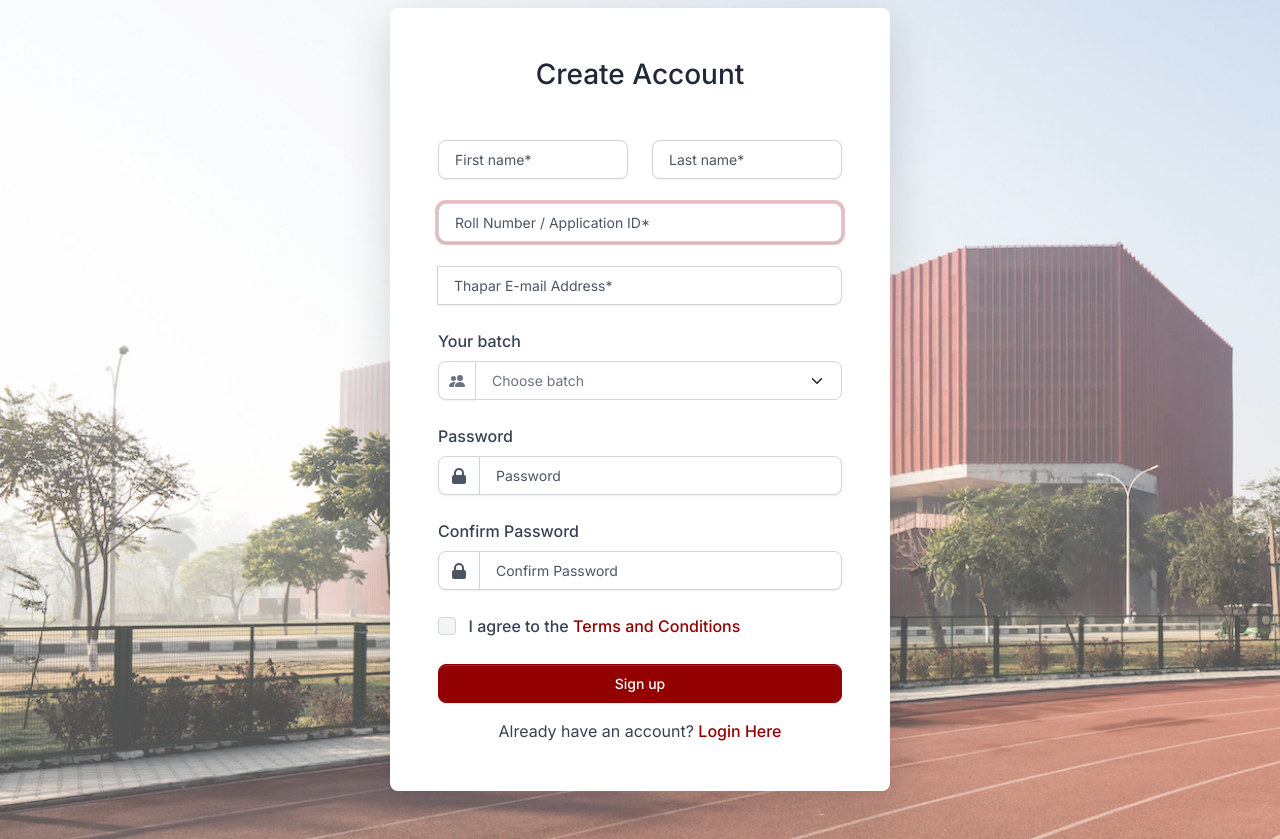
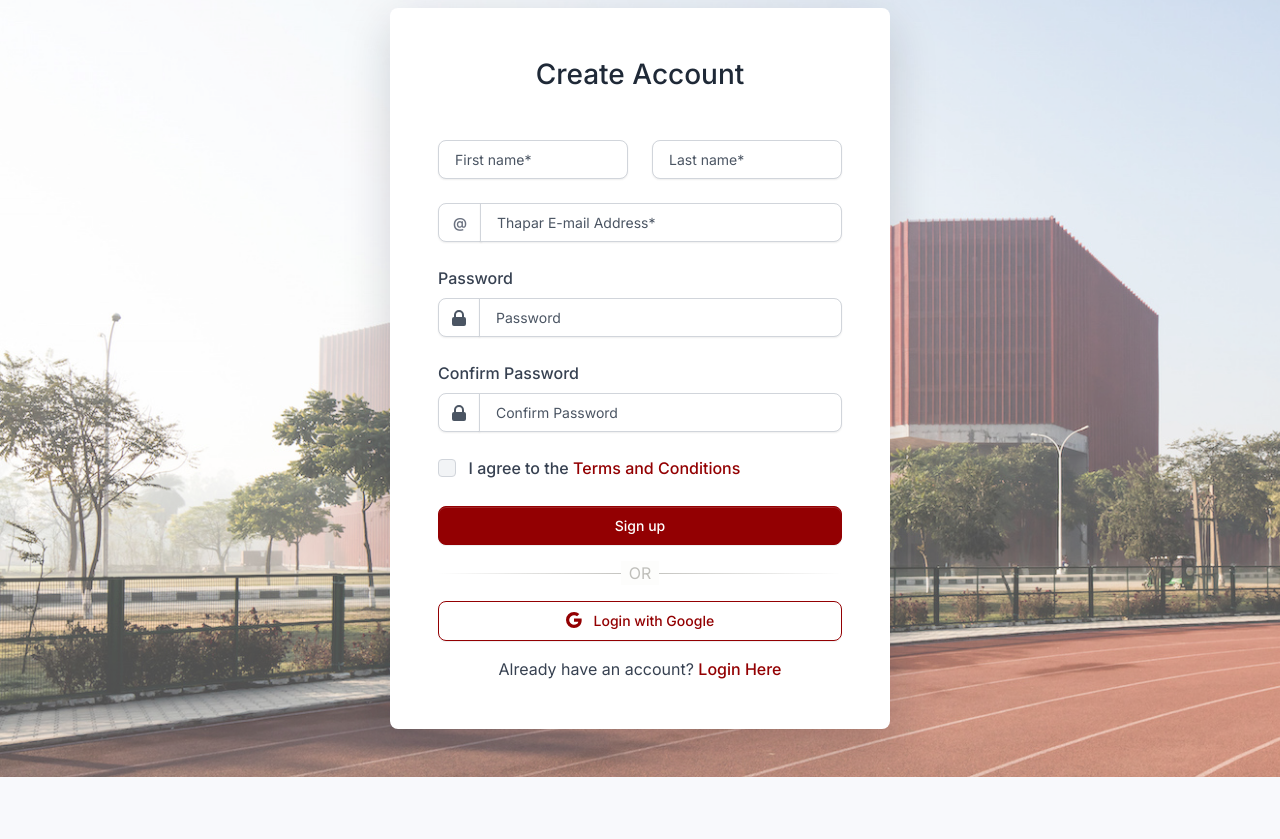
Before and after one commit to MagnumDingusEdu/capstone, a Django app: page /sign-up/ in a window 1280 px wide. Shown: the part 191-1030 px from the top of the page. After the commit the page ends 968 px from the top, so only its background shows below. Run offline with Django 4.2, Linux system fonts and the light colour scheme; some libraries are stand-ins or nearby versions.

Commit message:
Add google login

```diff
--- a/accounts/views.py
+++ b/accounts/views.py
@@ -3,7 +3,7 @@ from django.contrib.auth import authenticate, login
 from django.db import transaction
 from django.shortcuts import redirect
 from django.views.generic import TemplateView
-from .models import UserAccount, Batch, Student
+from .models import UserAccount, Student
 
 
 class SignInView(TemplateView):
@@ -40,18 +40,11 @@ class SignInView(TemplateView):
 class SignUpView(TemplateView):
     template_name = "pages/sign-up.html"
 
-    def get_context_data(self, **kwargs):
-        context = super().get_context_data()
-        context['batches'] = Batch.objects.all()
-        return context
-
     @transaction.atomic
     def post(self, request, **kwargs):
         first_name = request.POST.get("first_name", "")
         last_name = request.POST.get("last_name", "")
-        roll_no = request.POST.get("roll_no", "")
         email = request.POST.get("email", "")
-        batch_id = request.POST.get("batch", "")
         password1 = request.POST.get("password1", "")
         password2 = request.POST.get("password2", "")
 
@@ -69,8 +62,6 @@ class SignUpView(TemplateView):
         if not password1 or not password2:
             messages.error(request, "Both passwords are required")
             error = True
-        if not roll_no:
-            messages.error(request, "Roll Number is required")
         if password1 != password2:
             messages.error(request, "Passwords do not match")
             error = True
@@ -93,7 +84,7 @@ class SignUpView(TemplateView):
                 user.first_name = first_name
                 user.last_name = last_name
                 user.save()
-                Student.objects.create(user=user, batch_id=batch_id, roll_no=roll_no)
+                Student.objects.create(user=user)
                 messages.success(request, "Registered successfully! Please log in now")
                 return redirect("sign-in")
             except Exception as e:
--- a/scholarshipportal/urls.py
+++ b/scholarshipportal/urls.py
@@ -8,6 +8,7 @@ urlpatterns = [
     path("", include("accounts.urls")),
     path("admin/", admin.site.urls),
     path("__debug__/", include("debug_toolbar.urls")),
+    path('accounts/', include('allauth.urls')),
     path('summernote/', include('django_summernote.urls')),
 ]
 
--- a/website/templates/pages/sign-up.html
+++ b/website/templates/pages/sign-up.html
@@ -1,4 +1,5 @@
 {% extends 'base.html' %}
+{% load socialaccount %}
 {% load static %}
 
 {% block customStyles %}
@@ -10,6 +11,36 @@
             box-shadow: inset 0 0 0 2000px rgba(255, 255, 255, 0.3);
         }
 
+        .hr-text {
+            line-height: 1em;
+            position: relative;
+            outline: 0;
+            border: 0;
+            color: black;
+            text-align: center;
+            height: 1.5em;
+            opacity: 0.5;
+        }
+
+        .hr-text:before {
+            content: '';
+            background: linear-gradient(to right, transparent, #818078, transparent);
+            position: absolute;
+            left: 0;
+            top: 50%;
+            width: 100%;
+            height: 1px;
+        }
+
+        .hr-text:after {
+            content: attr(data-content);
+            position: relative;
+            display: inline-block;
+            padding: 0 0.5em;
+            line-height: 1.5em;
+            color: #818078;
+            background-color: #fcfcfa;
+        }
     </style>
 {% endblock %}
 
@@ -49,40 +80,20 @@
                                     </div>
                                 </div>
                             </div>
+
                             <div class="form-group mb-4">
                                 <div class="input-group">
-                                    <input type="text" class="form-control" placeholder="Roll Number / Application ID*"
-                                           id="roll_no" autofocus required name="roll_no" pattern="[0-9]*"
-                                           title="Numeric Roll Number">
+                                            <span class="input-group-text" id="basic-addon2">
+                                              <b class="mx-1 font-weight-bold">@</b>
+                                            </span>
+                                    <label for="email"></label><input type="email" placeholder="Thapar E-mail Address*"
+                                                                      class="form-control"
+                                                                      id="email"
+                                                                      name="email"
+                                                                      required>
                                 </div>
                             </div>
-                            <div class="form-group mb-4">
-                                <div class="input-group">
-                                    <label for="email"></label><input type="email" class="form-control"
-                                                                      placeholder="Thapar E-mail Address*"
-                                                                      id="email" autofocus required name="email">
-                                </div>
-                            </div>
-                            <div class="form-group mb-4">
-                                <label for="mobile">Your batch</label>
-                                <div class="input-group">
-                                            <span class="input-group-text" id="basic-addon2">
-                                                <svg xmlns="http://www.w3.org/2000/svg" width="16" height="16"
-                                                     fill="currentColor" class="bi bi-people-fill" viewBox="0 0 16 16">
-                                                  <path d="M7 14s-1 0-1-1 1-4 5-4 5 3 5 4-1 1-1 1H7Zm4-6a3 3 0 1 0 0-6 3 3 0 0 0 0 6Zm-5.784 6A2.238 2.238 0 0 1 5 13c0-1.355.68-2.75 1.936-3.72A6.325 6.325 0 0 0 5 9c-4 0-5 3-5 4s1 1 1 1h4.216ZM4.5 8a2.5 2.5 0 1 0 0-5 2.5 2.5 0 0 0 0 5Z"></path>
-                                                    </svg>
-                                            </span>
-                                    <select name="batch" class="form-select" id="city" aria-label="city"
-                                            style="width: 300px;" required
-                                    >
-                                        <option disabled selected value="">Choose batch
-                                        </option>
-                                        {% for batch in batches %}
-                                            <option value="{{ batch.id }}">{{ batch.name }}</option>
-                                        {% endfor %}
-                                    </select>
-                                </div>
-                            </div>
+
                             <div class="form-group mb-4">
                                 <label for="password1">Password</label>
                                 <div class="input-group">
@@ -133,8 +144,24 @@
                                 <button type="submit" class="btn btn-primary text-white">Sign up</button>
                             </div>
                         </form>
+                        <hr class="hr-text" data-content="OR"/>
 
                         <div class="mt-3 text-center">
+                            <form method="post" action="{% provider_login_url 'google' %}">
+                                {% csrf_token %}
+                                <div class="d-grid mb-3">
+                                    <button type="submit" class="btn btn-outline-primary">
+                                        <svg xmlns="http://www.w3.org/2000/svg" width="20" height="20"
+                                             fill="currentColor"
+                                             class="bi bi-google me-1" viewBox="0 0 20 20">
+                                            <path d="M15.545 6.558a9.42 9.42 0 0 1 .139 1.626c0 2.434-.87 4.492-2.384 5.885h.002C11.978 15.292 10.158 16 8 16A8 8 0 1 1 8 0a7.689 7.689 0 0 1 5.352 2.082l-2.284 2.284A4.347 4.347 0 0 0 8 3.166c-2.087 0-3.86 1.408-4.492 3.304a4.792 4.792 0 0 0 0 3.063h.003c.635 1.893 2.405 3.301 4.492 3.301 1.078 0 2.004-.276 2.722-.764h-.003a3.702 3.702 0 0 0 1.599-2.431H8v-3.08h7.545z"></path>
+                                        </svg>
+                                        Login with Google
+                                    </button>
+                                </div>
+                            </form>
+
+
                             <span class="fw-normal">
                                     Already have an account?
                                     <a href="{% url 'sign-in' %}" class="fw-bold">Login Here</a>
--- a/website/templates/partials/footer.html
+++ b/website/templates/partials/footer.html
@@ -1,7 +1,7 @@
 <footer class="bg-white rounded shadow p-4 mb-4 mt-4 ">
     <div class="row">
         <div class="col-12 col-md-4 col-xl-6 mb-4 mb-md-0">
-            <p class="mb-0 text-center text-lg-start">© 2022 - <span class="current-year"></span> <a
+            <p class="mb-0 text-center text-lg-start">All rights reserved  ©<span class="current-year"></span> | <a
                     class="text-primary fw-normal" href="https://thapar.edu" target="_blank">Thapar.edu</a></p>
         </div>
 
--- a/website/templates/partials/message-alerts.html
+++ b/website/templates/partials/message-alerts.html
@@ -1,6 +1,6 @@
 {% for message in messages %}
     <div class="alert alert-{{ message.tags }} alert-dismissible fade show" role="alert">
-        {{ message }}
+        {{ message  | safe }}
         <button type="button" class="btn-close" data-bs-dismiss="alert" aria-label="Close"></button>
     </div>
 {% endfor %}
```
Also changed, not shown: accounts/account_adapter.py (added, +28 -0 lines), accounts/admin.py (+2 -9 lines), accounts/models.py (+0 -25 lines), requirements.txt (+14 -0 lines), scholarshipportal/settings.py (+31 -1 lines), website/templates/pages/sign-in.html (+48 -0 lines), website/templates/pages/student-dashboard.html (+2 -14 lines), website/templates/student-dashboard-base.html (added, +22 -0 lines), .fleet/settings.json (deleted), accounts/migrations/0002_remove_student_batch_remove_student_branch_and_more.py (added).
